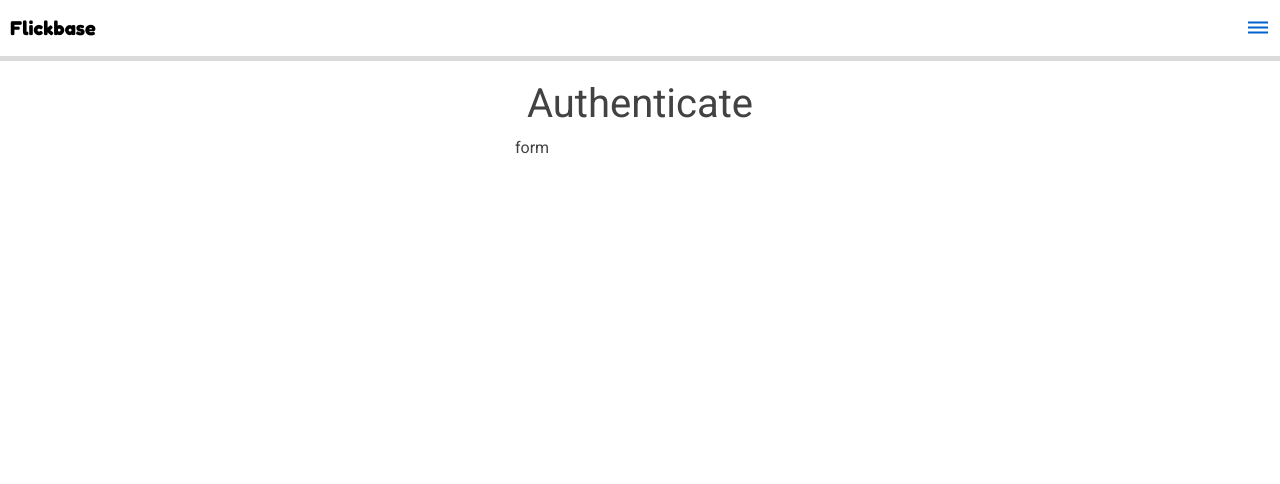
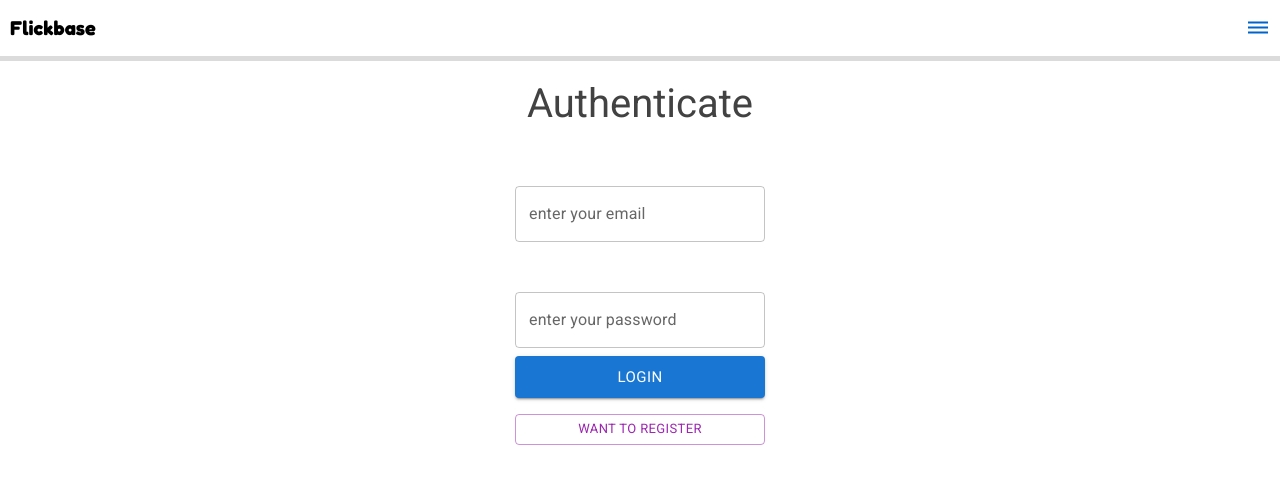
Before and after one commit to chetanukani/flickbase, a React (Vite) app in the folder frontend/: page /auth in a window 1280 px wide. Shown: the top 484 px of the page. Built offline with nearby package versions, Linux system fonts and the light colour scheme.

Commit message:
Add: form and validation message

```diff
--- a/frontend/src/components/auth/index.jsx
+++ b/frontend/src/components/auth/index.jsx
@@ -1,5 +1,5 @@
 import { useState } from 'react';
-import { Formik, useFormik } from 'formik';
+import { useFormik } from 'formik';
 import * as Yup from 'yup';
 import { useNavigate } from 'react-router-dom';
 import { useSelector, useDispatch } from 'react-redux';
@@ -8,7 +8,7 @@
 import TextField from '@mui/material/TextField';
 import Button from '@mui/material/Button';
 
-import { Loader } from '../../utils/tools';
+import { Loader, errorHelper } from '../../utils/tools';
 
 const Auth = () => {
     const [register, setRegister] = useState(false);
@@ -18,8 +18,8 @@
     const users = useSelector((state) => state.users);
     const notifications = useSelector((state) => state.notifications);
     const dispatch = useDispatch();
-    const form = useFormik({
-        initialValues: { email: 'chetan@mailinator.com', password: 'Test@123' },
+    const formik = useFormik({
+        initialValues: { email: '', password: '' },
         validationSchema: Yup.object({
             email: Yup.string()
                 .required('Sorry email is required')
@@ -53,9 +53,44 @@
                             },
                         }}
                         component='form'
-                        onSubmit={Formik.handleSubmit}
+                        onSubmit={formik.handleSubmit}
                     >
-                        form
+                        <TextField
+                            name='email'
+                            label='enter your email'
+                            variant='outlined'
+                            {...formik.getFieldProps('email')}
+                            {...errorHelper(formik, 'email')}
+                        />
+
+                        <TextField
+                            name='password'
+                            label='enter your password'
+                            variant='outlined'
+                            type='password'
+                            {...formik.getFieldProps('password')}
+                            {...errorHelper(formik, 'password')}
+                        />
+
+                        <div className='mt-2'>
+                            <Button
+                                variant='contained'
+                                color='primary'
+                                type='submit'
+                                size='large'
+                            >
+                                {register ? 'Register' : 'Login'}
+                            </Button>
+                            <Button
+                                className='mt-3'
+                                variant='outlined'
+                                color='secondary'
+                                size='small'
+                                onClick={() => setRegister(!register)}
+                            >
+                                Want to {!register ? 'Register' : 'Login'}
+                            </Button>
+                        </div>
                     </Box>
                 )}
             </div>
--- a/frontend/src/utils/tools.jsx
+++ b/frontend/src/utils/tools.jsx
@@ -1,7 +1,15 @@
 import CircularProgress from '@mui/material/CircularProgress';
 
-export const Loader = () => {
+export const errorHelper = (formik, values) => ({
+    error: formik.errors[values] && formik.touched[values] ? true : false,
+    helperText:
+        formik.errors[values] && formik.touched[values]
+            ? formik.errors[values]
+            : null,
+});
+
+export const Loader = () => (
     <div className='root_loader'>
         <CircularProgress />
-    </div>;
-};
+    </div>
+);
```
